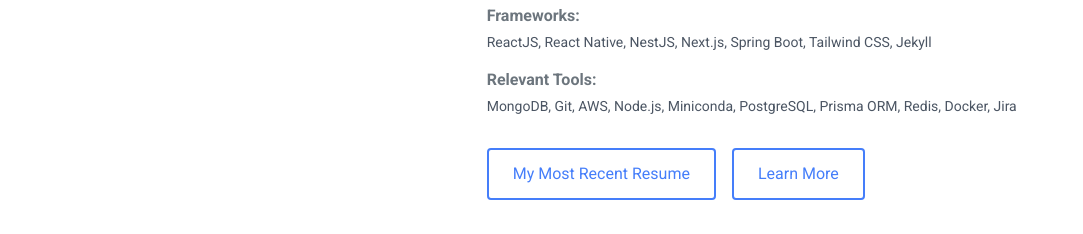
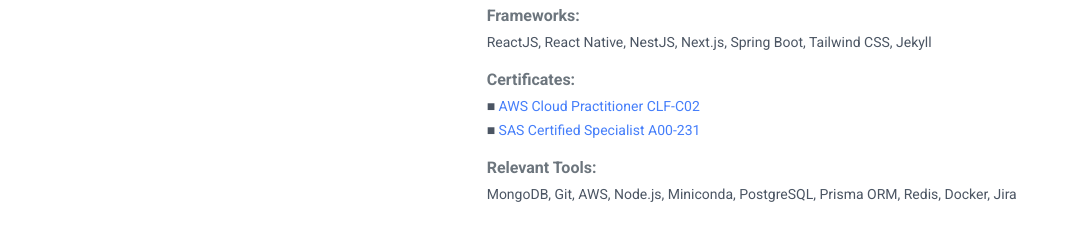
Before and after one commit to WoodyLinwc/Portfolio-Next.js, a Next.js app in the folder portfolio/: page / in a window 1280 px wide. Shown: the part 1626-1860 px from the top of the page, without its empty margins (96-1179 px from the left). Built offline with nearby package versions, Linux system fonts and the light colour scheme.

Commit message:
Update About.tsx

```diff
--- a/portfolio/src/components/sections/About.tsx
+++ b/portfolio/src/components/sections/About.tsx
@@ -118,6 +118,35 @@ export default function About() {
                                 </div>
                                 <div>
                                     <span className="font-semibold">
+                                        Certificates:
+                                    </span>
+                                    <div className="text-gray-600 text-sm mt-1 space-y-1">
+                                        <div>
+                                            ■{" "}
+                                            <a
+                                                href="https://www.credly.com/badges/c2d28705-83ee-45ca-ada6-0d6418217e9d/linked_in_profile"
+                                                target="_blank"
+                                                rel="noopener noreferrer"
+                                                className="text-primary hover:underline"
+                                            >
+                                                AWS Cloud Practitioner CLF-C02
+                                            </a>
+                                        </div>
+                                        <div>
+                                            ■{" "}
+                                            <a
+                                                href="https://www.credly.com/badges/9cab272b-dea0-4ff8-a6bb-80c899f88f6d"
+                                                target="_blank"
+                                                rel="noopener noreferrer"
+                                                className="text-primary hover:underline"
+                                            >
+                                                SAS Certified Specialist A00-231
+                                            </a>
+                                        </div>
+                                    </div>
+                                </div>
+                                <div>
+                                    <span className="font-semibold">
                                         Relevant Tools:
                                     </span>
                                     <span className="text-gray-600 text-sm block mt-1">
@@ -126,6 +155,7 @@ export default function About() {
                                         Jira
                                     </span>
                                 </div>
+
                                 {/* <div>
                                     <span className="font-semibold">
                                         Technical Skills:
```
